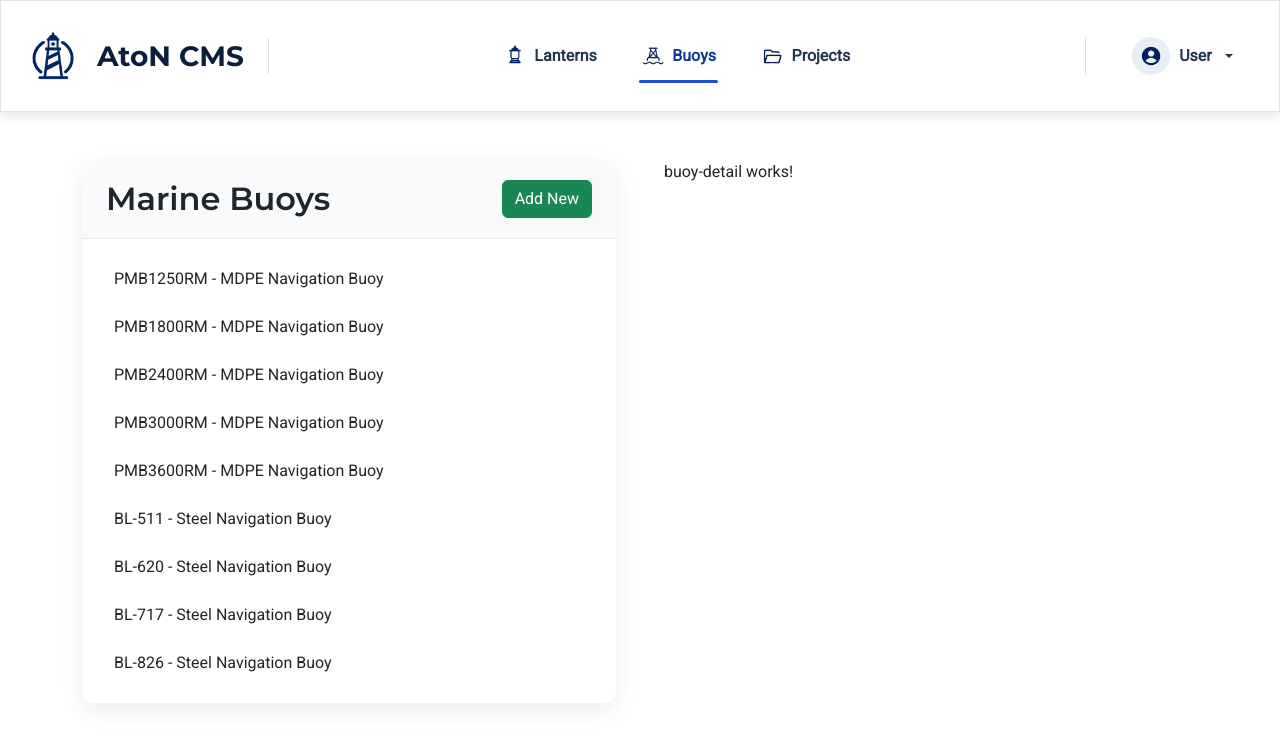
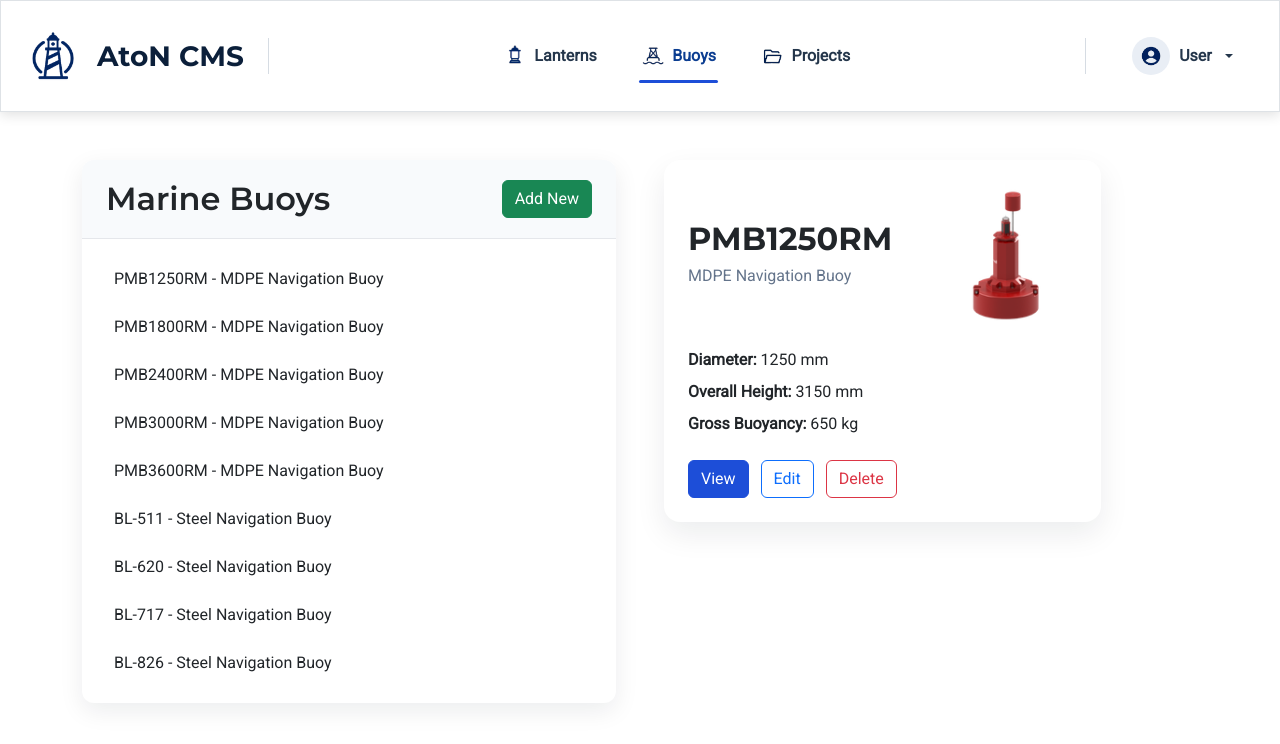
Before and after one commit to alfonsoscudiero/aton-cms, an Angular app: page /buoys/1 in a window 1280 px wide. Shown: the top 744 px of the page. Built offline with nearby package versions, Linux system fonts and the light colour scheme.

Commit message:
Implement BuoyDetail component with routing and styled detail view

```diff
--- a/src/app/buoys/buoy-detail/buoy-detail.css
+++ b/src/app/buoys/buoy-detail/buoy-detail.css
@@ -0,0 +1,56 @@
+.buoy-detail-card {
+  background: #ffffff;
+  border-radius: 16px;
+  padding: 1.5rem;
+  box-shadow: 0 12px 30px rgba(15, 23, 42, 0.08);
+}
+
+.detail-header {
+  display: flex;
+  justify-content: space-between;
+  gap: 1.5rem;
+  align-items: center;
+  margin-bottom: 1.5rem;
+}
+
+.detail-header h2 {
+  margin: 0;
+  font-weight: 700;
+}
+
+.detail-header p {
+  margin: 0.35rem 0 0;
+  color: #64748b;
+}
+
+.buoy-image {
+  max-width: 140px;
+  max-height: 140px;
+  object-fit: contain;
+}
+
+.detail-specs {
+  margin-bottom: 1.5rem;
+}
+
+.detail-specs p {
+  margin-bottom: 0.5rem;
+}
+
+.detail-actions {
+  display: flex;
+  gap: 0.75rem;
+  flex-wrap: wrap;
+}
+
+.btn-aton-primary {
+  background-color: #1d4ed8;
+  border-color: #1d4ed8;
+  color: white;
+}
+
+.btn-aton-primary:hover {
+  background-color: #0b3d91;
+  border-color: #0b3d91;
+  color: white;
+}
--- a/src/app/buoys/buoy-detail/buoy-detail.html
+++ b/src/app/buoys/buoy-detail/buoy-detail.html
@@ -1 +1,40 @@
-<p>buoy-detail works!</p>
+<div *ngIf="buoy" class="buoy-detail-card">
+  <div class="detail-header">
+    <div>
+      <h2>{{ buoy.model }}</h2>
+      <p>{{ buoy.type }}</p>
+    </div>
+
+    <img
+      [src]="buoy.imageUrl"
+      [alt]="buoy.model"
+      class="buoy-image"
+    />
+  </div>
+
+  <div class="detail-specs">
+    <p><strong>Diameter:</strong> {{ buoy.diameter }}</p>
+    <p><strong>Overall Height:</strong> {{ buoy.overallHeight }}</p>
+    <p><strong>Gross Buoyancy:</strong> {{ buoy.grossBuoyancy }}</p>
+  </div>
+
+  <div class="detail-actions">
+    <a
+      class="btn btn-aton-primary"
+      [href]="buoy.datasheetUrl"
+      target="_blank">
+      View
+    </a>
+
+    <a
+      class="btn btn-outline-primary"
+      [routerLink]="['/buoys', buoy.id, 'edit']">
+      Edit
+    </a>
+
+    <button
+      class="btn btn-outline-danger">
+      Delete
+    </button>
+  </div>
+</div>
--- a/src/app/buoys/buoy-detail/buoy-detail.ts
+++ b/src/app/buoys/buoy-detail/buoy-detail.ts
@@ -1,4 +1,8 @@
 import { Component } from '@angular/core';
+import { ActivatedRoute, Params } from '@angular/router';
+
+import { Buoy } from '../buoy.model';
+import { BuoyService } from '../buoy.service';
 
 @Component({
   selector: 'aton-buoy-detail',
@@ -6,4 +10,19 @@ import { Component } from '@angular/core';
   templateUrl: './buoy-detail.html',
   styleUrl: './buoy-detail.css',
 })
-export class BuoyDetail {}
+export class BuoyDetail {
+  buoy?: Buoy;
+
+  constructor(
+    private buoyService: BuoyService,
+    private route: ActivatedRoute
+  ) {}
+
+  ngOnInit(): void {
+    this.route.params.subscribe((params: Params) => {
+      const id = params['id'];
+      this.buoy = this.buoyService.getBuoy(id);
+    });
+  }
+
+}
```
